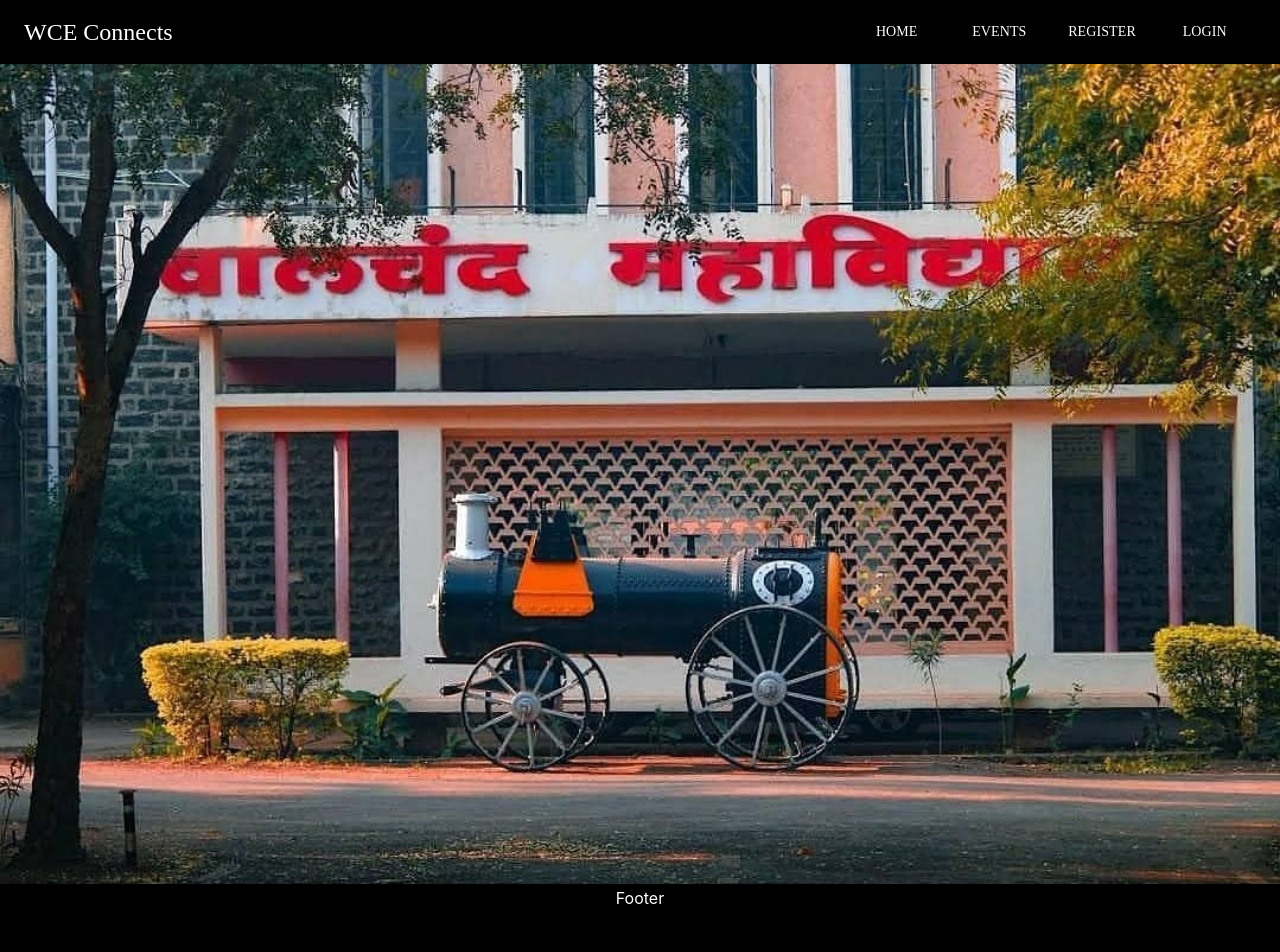
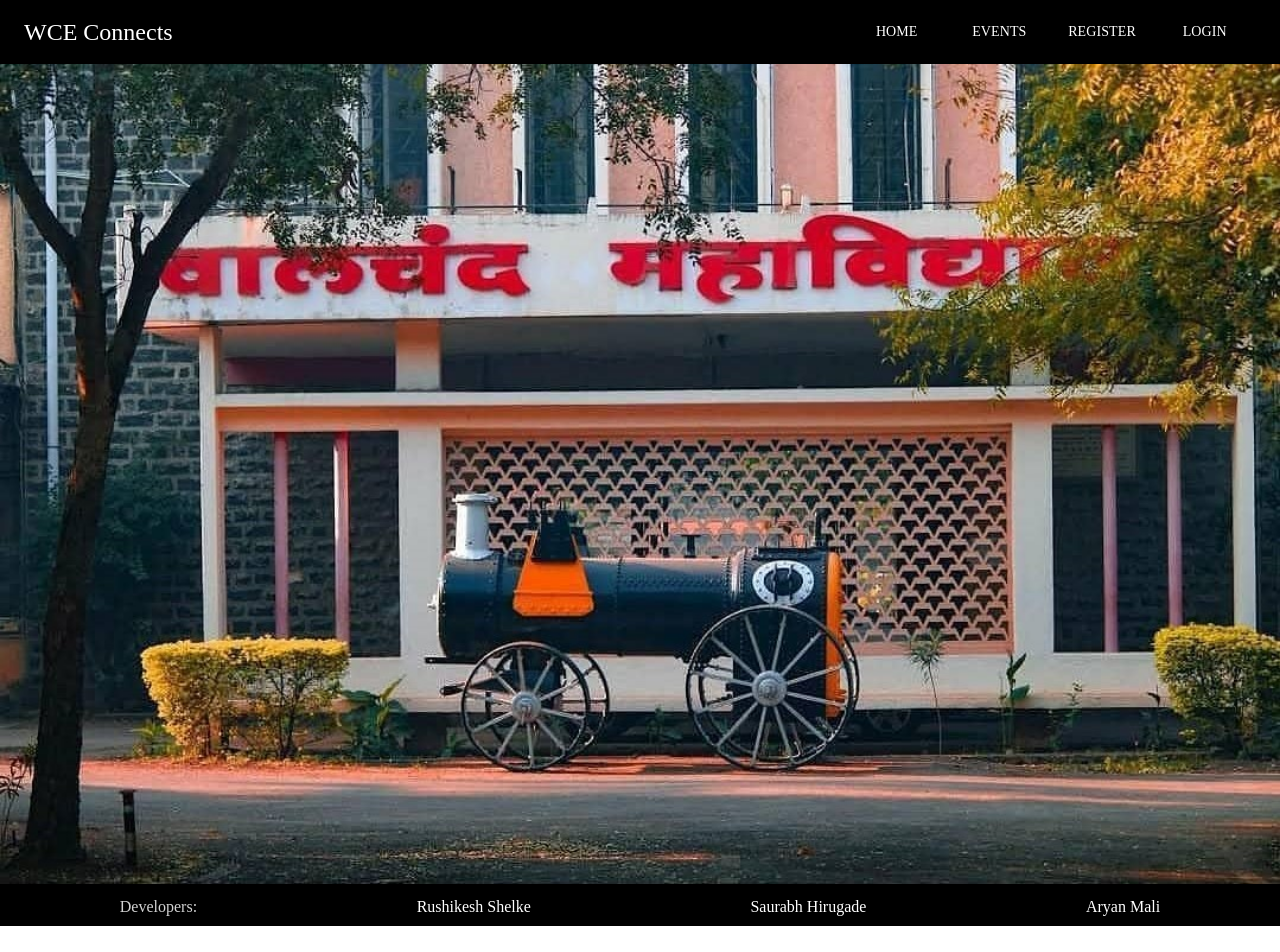
Before and after one commit to Webmaster-WCE/WCE-Connects, a React (Create React App) app: page / in a window 1280 px wide. Shown: the top 952 px of the page. After the commit the page ends 926 px from the top, so only its background shows below. Built offline with nearby package versions, Linux system fonts and the light colour scheme; a web font is replaced by a local one.

Commit message:
Footer Updated

```diff
--- a/src/Components/LoggedOut/Footer/Footer.js
+++ b/src/Components/LoggedOut/Footer/Footer.js
@@ -3,8 +3,11 @@ import React from 'react';
 export default function Footer(){
     return(
         <>
-            <div style={{ backgroundColor:"black", color:"white", height:"20vh" }}>
-                Footer
+            <div style={{ backgroundColor:"black", color:"lightgrey",fontFamily:"Montserrat", display:"flex", justifyContent:"space-around", padding:"10px" }}>
+                Developers:
+                <a href="http://www.linkedin.com/in/rushikesh-shelke" style={{textDecoration:"none", color:"white"}}>Rushikesh Shelke</a>
+                <a href="https://www.linkedin.com/in/saurabh-hirugade/" style={{textDecoration:"none", color:"white"}}>Saurabh Hirugade</a>
+                <a href="https://www.linkedin.com/in/aryan-mali-22a501172/" style={{textDecoration:"none", color:"white"}}>Aryan Mali</a>
             </div>
         </>
     );
```
